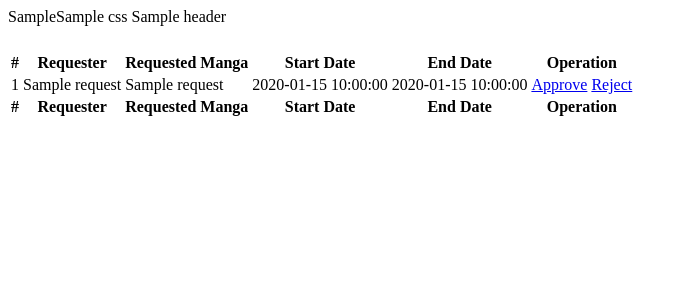
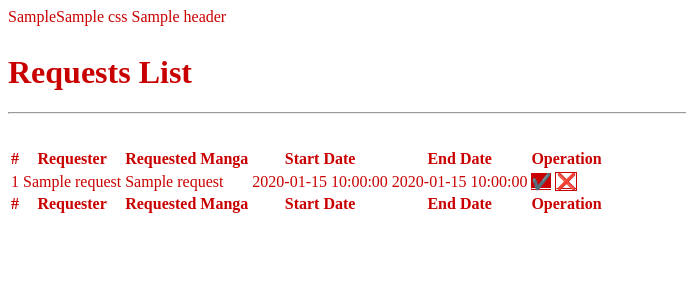
Before and after one commit to AlfredPros/UAS_webprog, a PHP site: the page made by application/views/pages/request_list_manager.php in a window 1280 px wide. Shown: the top 300 px of the page, without its empty margins (0-686 px from the left). Run offline with PHP 8.4, Linux system fonts and the light colour scheme; the template is opened without the code that fills it: most values are stand-ins (such as "Sample title", 1, 10 or a date in 2020); data that the repository does not hold is empty.

Commit message:
Design Management

```diff
--- a/application/views/pages/add_book.php
+++ b/application/views/pages/add_book.php
@@ -44,7 +44,7 @@
 	echo $header;
 	?>
 
-	<div class="container-fluid center" style="padding-top:15px">
+	<div class="container-fluid" style="margin-top:28px">
 		<div class="row">
 			<h1 class="text-center">
 				Add Manga
--- a/application/views/pages/request_list_manager.php
+++ b/application/views/pages/request_list_manager.php
@@ -1,21 +1,58 @@
 <!DOCTYPE html>
 <html>
+
 <head>
     <?php
-        echo $js;
-        echo $css;
+    echo $js;
+    echo $css;
     ?>
 
-    <title>Home request</title>
+    <title>Home - MangaBook</title>
+    <link rel="icon" href="<?= base_url('assets/images/ThumbnailLogo.png') ?>">
+
+    <style>
+        body {
+            color: #C90000;
+        }
+
+        .red-btn {
+            background-color: #C90000;
+            color: white;
+            transition: 0.3s;
+        }
+
+        .red-btn:hover {
+            background-color: #A00000;
+            color: white;
+        }
+
+        .red-outline-btn {
+            border: 1px solid #C90000;
+            color: #C90000;
+            transition: 0.3s;
+        }
+
+        .red-outline-btn:hover {
+            background-color: #C90000;
+            color: white;
+        }
+    </style>
 </head>
+
 <body>
     <?php
-        echo $header;
+    echo $header;
     ?>
 
+    <div class="container-fluid" style="margin-top:28px">
+        <div class="row">
+            <h1 class="text-center">Requests List</h1>
+        </div>
+    </div>
+    <hr>
     <div class="container" style="padding-top:25px; padding-bottom:30px">
         <table class="table table-striped table-hover" id="tableProduct">
-            <thead>
+            <thead class="text-center" style="color: #C90000;">
                 <tr>
                     <th>#</th>
                     <th>Requester</th>
@@ -27,24 +64,24 @@
             </thead>
 
             <tbody>
-                <?php foreach($requests as $request) { ?>
-                    <tr>
-                        <td><?= array_search($request, $requests)+1; ?></td>
+                <?php foreach ($requests as $request) { ?>
+                    <tr style="color: #C90000;">
+                        <td class="text-center"><?= array_search($request, $requests) + 1; ?></td>
                         <td><?= $request['name']; ?></td>
-                        <td><?= $request['title']; ?></td>
-                        <td><?= $request['start_time']; ?></td>
-                        <td><?= $request['end_time']; ?></td>
-                        <td>
-                            <a class="btn btn-success" role="button" href="<?= base_url("index.php/home/approve_request?id_request=").$request['id_request']; ?>">Approve</a>
-                            <a class="btn btn-danger" role="button" href="<?= base_url("index.php/home/reject_request?id_request=").$request['id_request']; ?>">Reject</a>
+                        <td class="text-center"><?= $request['title']; ?></td>
+                        <td class="text-center"><?= $request['start_time']; ?></td>
+                        <td class="text-center"><?= $request['end_time']; ?></td>
+                        <td class="text-center">
+                            <a class="btn red-btn" role="button" href="<?= base_url("index.php/home/approve_request?id_request=") . $request['id_request']; ?>">✔️</a>
+                            <a class="btn red-outline-btn" role="button" href="<?= base_url("index.php/home/reject_request?id_request=") . $request['id_request']; ?>">❌</a>
                         </td>
                     </tr>
                 <?php }; ?>
             </tbody>
 
-            <tfoot>
+            <tfoot class="text-center" style="color: #C90000;">
                 <tr>
-                <th>#</th>
+                    <th>#</th>
                     <th>Requester</th>
                     <th>Requested Manga</th>
                     <th>Start Date</th>
@@ -58,7 +95,8 @@
     <script>
         $(document).ready(function() {
             $('#tableProduct').DataTable();
-        } );
+        });
     </script>
 </body>
+
 </html>
```
Also changed, not shown: application/views/pages/home_admin.php (+2 -11 lines), application/views/pages/home_management.php (+66 -15 lines).
